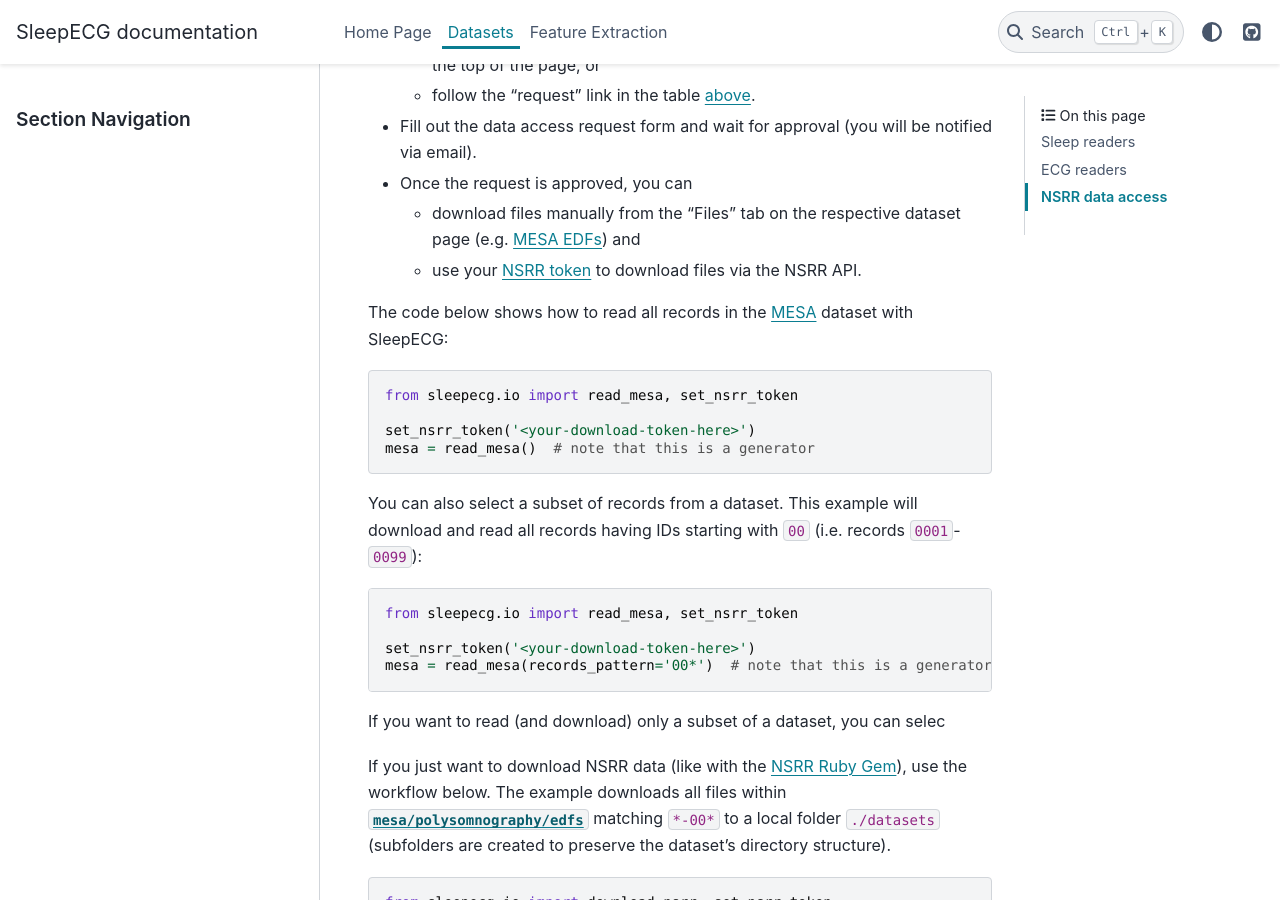
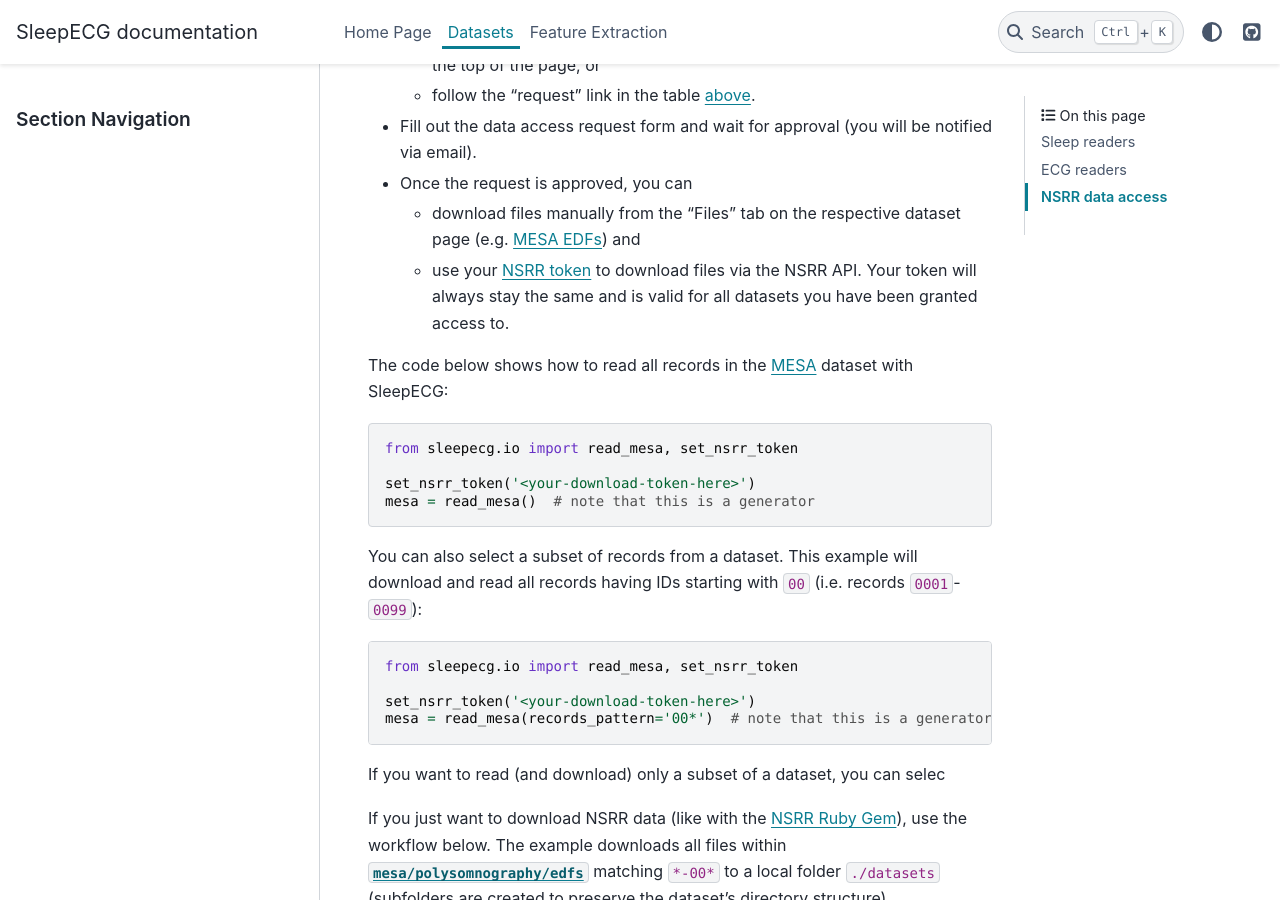
Before and after one commit to cbrnr/sleepecg, a Sphinx documentation site: the page built from doc/source/datasets.md, in a window 1280 px wide and 900 px high, scrolled down 1286 px. Built offline with Sphinx 7.4.7 and the PyData theme 0.15.4, drawn with Linux system fonts in a browser that asks for light colours; pages that are not in the unit, such as notebooks, are missing from menus; some of the changed text lies outside the part shown.

Commit message:
add note about token [skip ci]

````diff
--- a/doc/source/datasets.md
+++ b/doc/source/datasets.md
@@ -1,6 +1,6 @@
 (datasets)=
 # Datasets
-SleepECG provides reader functions for various datasets. All required files will be downloaded to the location specified in `data_dir`. While all supported [PhysioNet](https://physionet.org/about/database/) datasets are accessible by everyone, the [NSRR](https://sleepdata.org/datasets) datasets require [submitting a data access request](#nsrr-data-access).
+SleepECG provides reader functions for various datasets. All required files will be downloaded to the location specified in `data_dir` (by default `~/.sleepecg/datasets`). While all supported [PhysioNet](https://physionet.org/about/database/) datasets are accessible by everyone, the [NSRR](https://sleepdata.org/datasets) datasets require [submitting a data access request](#nsrr-data-access).
 
 ## Sleep readers
 |Reader|Dataset name|Annotated records|Raw data size|Access|
@@ -28,7 +28,7 @@ To gain access to a dataset provided by the [NSRR](https://sleepdata.org), compl
 - Fill out the data access request form and wait for approval (you will be notified via email).
 - Once the request is approved, you can
     - download files manually from the "Files" tab on the respective dataset page (e.g. [MESA EDFs](https://sleepdata.org/datasets/mesa/files/polysomnography/edfs)) and
-    - use your [NSRR token](https://sleepdata.org/token) to download files via the NSRR API.
+    - use your [NSRR token](https://sleepdata.org/token) to download files via the NSRR API. Your token will always stay the same and is valid for all datasets you have been granted access to.
 
 The code below shows how to read all records in the [MESA](https://sleepdata.org/datasets/mesa) dataset with SleepECG:
 ```python
````
